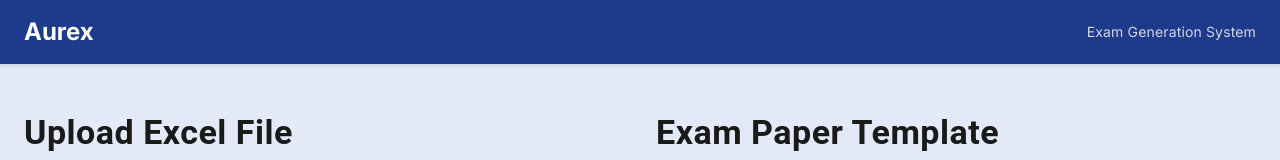
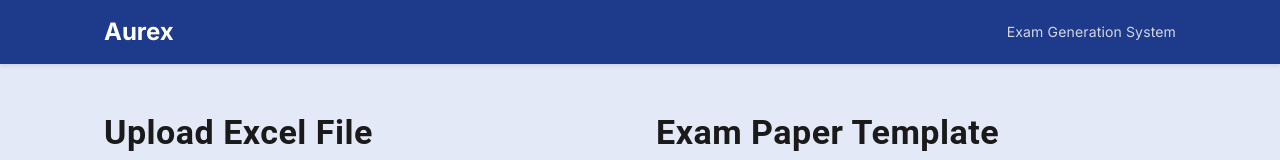
Before and after one commit to juliaizbroke/SeniorProject1, a Next.js app in the folder frontend/: page /home in a window 1280 px wide. Shown: the top 160 px of the page. Built offline with nearby package versions, Linux system fonts and the light colour scheme; no server answers.

Commit message:
minor UI fix

```diff
--- a/frontend/src/app/home/page.tsx
+++ b/frontend/src/app/home/page.tsx
@@ -109,7 +109,7 @@ export default function HomePage() {
   return (
     <Box minHeight="100vh" sx={{ bgcolor: "#e3e9f7", color: "#222", position: "relative", overflow: "hidden" }}>
       <Navbar />
-      <Box py={6} sx={{ position: "relative", zIndex: 1 }}>
+      <Box py={6} sx={{ position: "relative", zIndex: 1, px:10 }}>
         <Container maxWidth="xl" sx={{ px: 4 }}>
           {error && (
             <Alert severity="error" sx={{ mb: 3 }}>
--- a/frontend/src/components/Navbar.tsx
+++ b/frontend/src/components/Navbar.tsx
@@ -11,6 +11,7 @@ const Navbar: React.FC = () => {
       sx={{
         backgroundColor: '#1e3a8a', // Navy blue
         boxShadow: '0 2px 4px rgba(0,0,0,0.1)',
+        px: 10
       }}
     >
       <Toolbar sx={{ justifyContent: 'space-between' }}>
```
